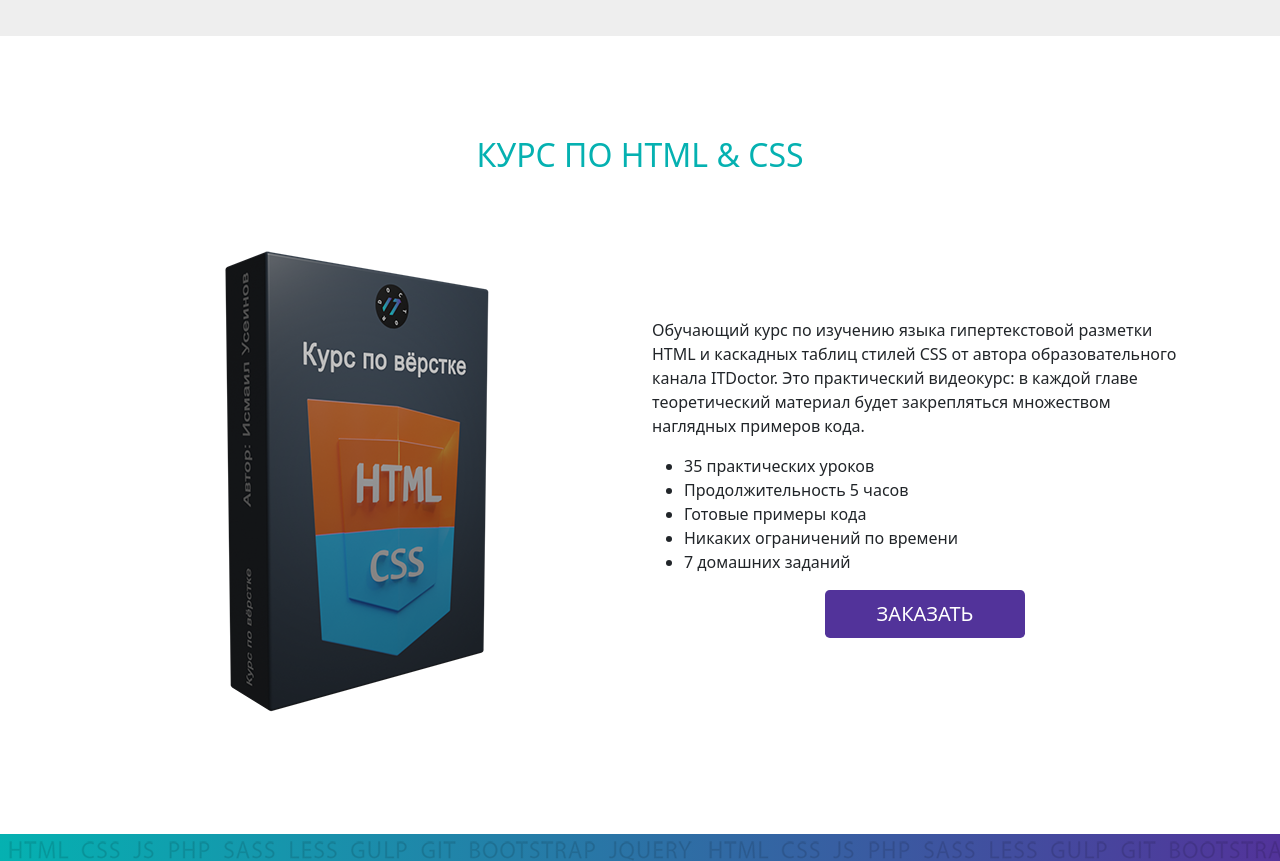
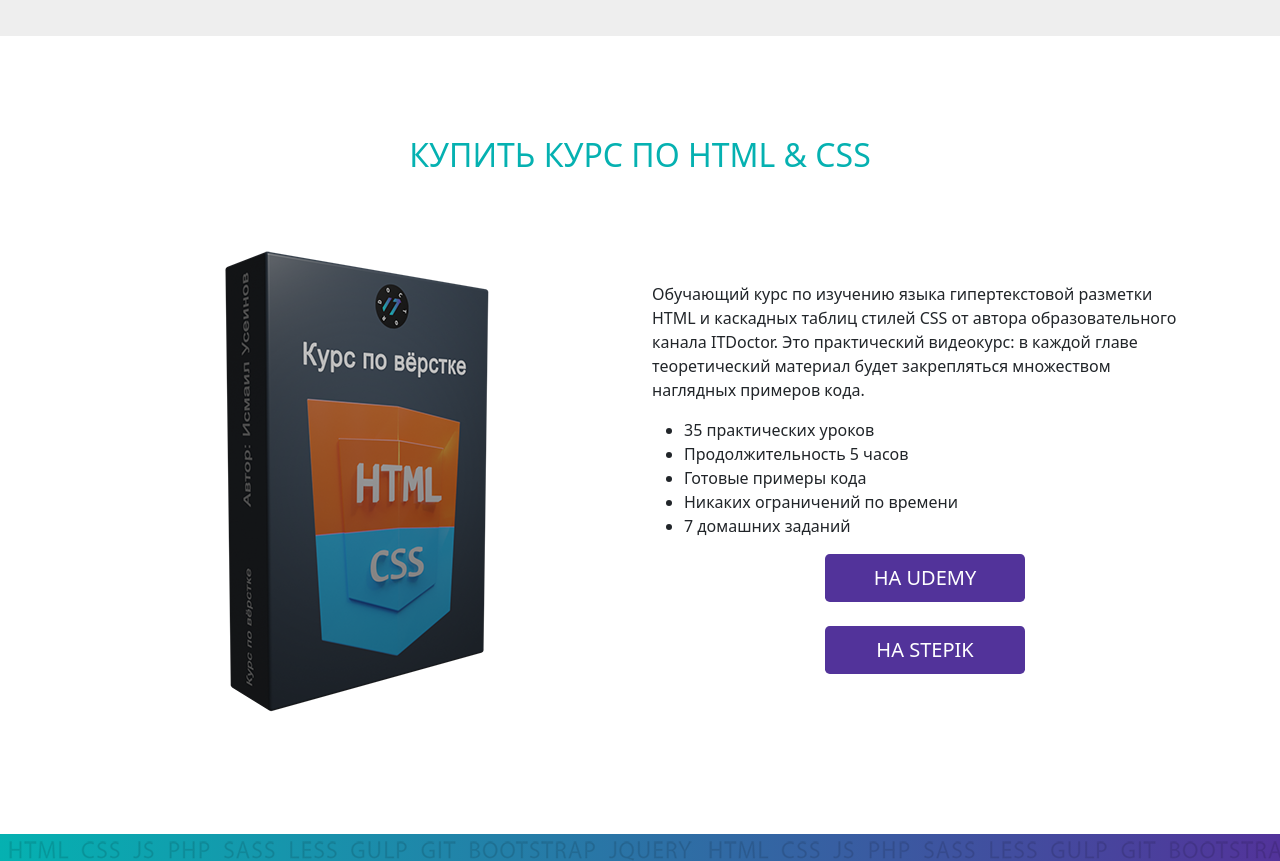
Before and after one commit to morphIsmail/video_course_basic, a plain HTML site: page index.html in a window 1280 px wide. Shown: the part 4540-5401 px from the top of the page. Drawn offline with Linux system fonts and the light colour scheme.

Commit message:
Add Stepik Button

```diff
--- a/index.html
+++ b/index.html
@@ -604,7 +604,7 @@
     <div class="container">
       <div class="row">
         <div class="col-12">
-          <h2 class="text-center text-uppercase color1 mb-5">Курс по HTML & CSS</h2>
+          <h2 class="text-center text-uppercase color1 mb-5">Купить Курс по HTML & CSS</h2>
         </div>
       </div>
       <div class="row align-items-center justify-content-center">
@@ -623,7 +623,9 @@
             <li>7 домашних заданий</li>
           </ul>
           <a href="https://www.udemy.com/course/itdoctor_html_css/?referralCode=A2836649F9071CB3F903"
-            class="btn btn-itd btn-lg text-uppercase" target="_blank">Заказать</a>
+            class="btn btn-itd btn-lg text-uppercase" target="_blank">на Udemy</a><br>
+          <a href="https://stepik.org/101175"
+            class="btn btn-itd btn-lg text-uppercase" target="_blank">на Stepik</a>
         </div>
       </div>
     </div>
```
